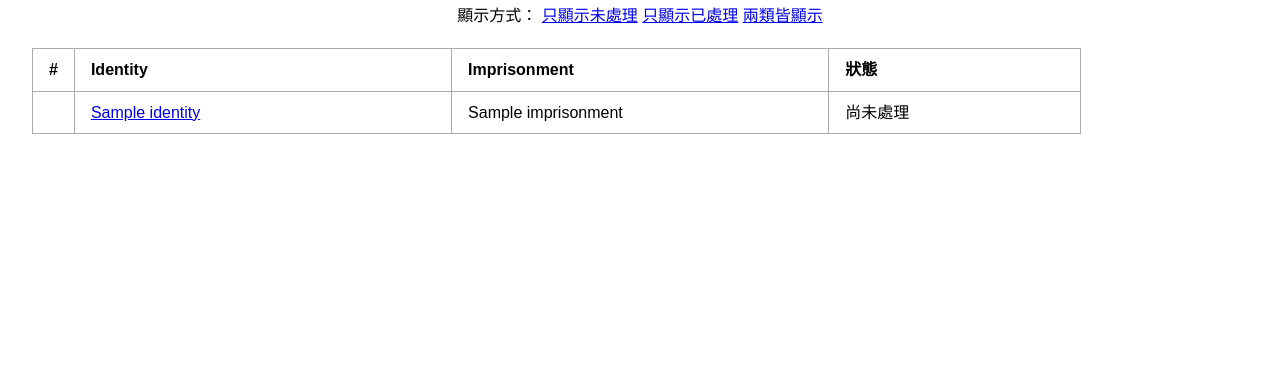
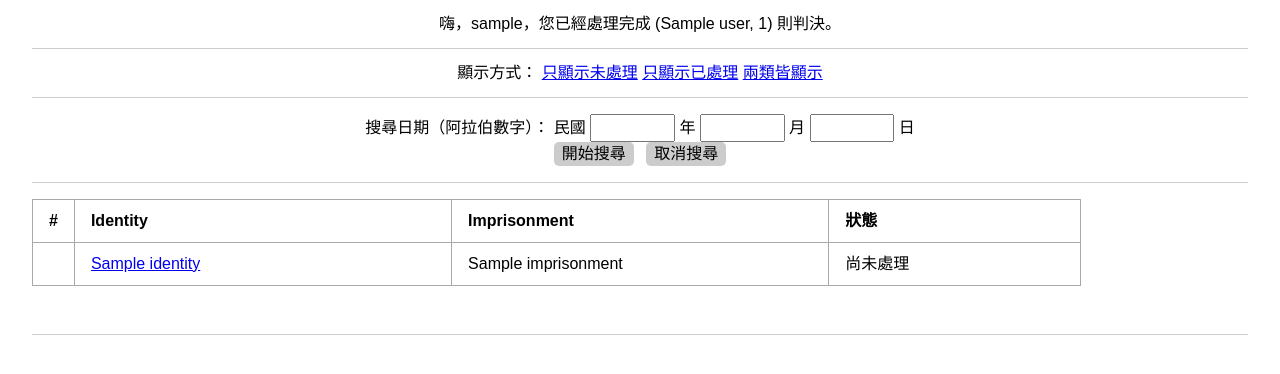
Before and after one commit to katrina376/wenizit, a Flask app: template templates/index.html in a window 1280 px wide. Shown: the top 374 px of the page. Run offline with Flask 2, Linux system fonts and the light colour scheme; the template is opened without the code that fills it: most values are stand-ins (such as "Sample title", 1, 10 or a date in 2020).

Commit message:
Add search and users

```diff
--- a/application.py
+++ b/application.py
@@ -1,4 +1,6 @@
-from flask import Flask, render_template, request
+from functools import wraps
+
+from flask import Flask, render_template, request, Response
 app = Flask(__name__)
 
 from pymongo import MongoClient
@@ -7,6 +9,8 @@
 import os
 import json
 import re
+
+from utils.ara2man import ara2man
 
 # SETTINGS
 regexp = r'([\d同一二三四五六七八九十]+年[、同某\d一二三四五六七八九十零]*月[初間某\d卅廿一二三四五六七八九十零]+日?)'
@@ -22,24 +26,84 @@
                      socketKeepAlive=True)
 db = client.get_default_database()
 judgements = db.judgements
+users = db.users
+
+def check_auth(username, password):
+    user = users.find_one({ 'username': username })
+    if user is None:
+        return False and False
+    else:
+        return username == user['username'] and password == user['password']
+
+def authenticate():
+    """Sends a 401 response that enables basic auth"""
+    return Response(
+    'Could not verify your access level for that URL.\n'
+    'You have to login with proper credentials', 401,
+    {'WWW-Authenticate': 'Basic realm="Login Required"'})
+
+def requires_auth(f):
+    @wraps(f)
+    def decorated(*args, **kwargs):
+        auth = request.authorization
+        if not auth or not check_auth(auth.username, auth.password):
+            return authenticate()
+        return f(*args, **kwargs)
+    return decorated
 
 @app.route('/')
+@requires_auth
 def index():
+    user = request.authorization.username
+    u = users.find({}, {'_id': 0, 'username': 1})[:]
+    finish = {}
+    finish.update(map(lambda e: (e['username'], judgements.find({'editor': e['username']}).count()), u))
+
     pagination_len = 40
     per_page = 80
 
     page_num = int(request.args.get('p', 1))
+    query_conds = []
+
+    query_show = ''
 
     show = request.args.get('show', 'false')
     if show == 'false':
-        query = judgements.find({'state': False}).sort('_id')
-        q = ''
+        query_conds.append({'state': False})
+        query_show += ''
     elif show == 'true':
-        query = judgements.find({'state': True}).sort('_id')
-        q = '&show=true'
+        query_conds.append({'state': True})
+        query_show += '&show=true'
     else:
-        query = judgements.find().sort('_id')
-        q = '&show=both'
+        query_conds.append({})
+        query_show += '&show=both'
+
+    query_date = ''
+
+    year_ara = request.args.get('syr', '').strip()
+    month_ara = request.args.get('smth', '').strip()
+    day_ara = request.args.get('sd', '').strip()
+
+    if year_ara != '' and month_ara != '' and day_ara != '':
+        year_man = ara2man(year_ara)
+        month_man = ara2man(month_ara)
+        day_man = ara2man(day_ara)
+
+        query_date += '&syr={year}&smth={month}&sd={day}'.format(year=year_ara, month=month_ara, day=day_ara)
+
+        # Rules of date including abbreviations
+        search = [
+            re.compile('{year}年{month}月{day}日'.format(year=year_ara, month=month_ara, day=day_ara)),
+            re.compile('{year}年{month}月{day}日'.format(year=year_man, month=month_man, day=day_man)),
+            re.compile('{year}年.*同年{month}月{day}日'.format(year=year_ara, month=month_ara, day=day_ara)),
+            re.compile('{year}年.*同年{month}月{day}日'.format(year=year_man, month=month_man, day=day_man)),
+            re.compile('{year}年.*{month}月.*同月{day}日'.format(year=year_ara, month=month_ara, day=day_ara)),
+            re.compile('{year}年.*{month}月.*同月{day}日'.format(year=year_man, month=month_man, day=day_man)),
+        ]
+
+        query_conds.append({'$or': [{'事實理由': {'$regex': reg}} for reg in search]})
+
+    query = judgements.find({'$and': query_conds})
 
     part = query.skip((page_num - 1) * per_page).limit(per_page)
     all_page_num = int(query.count() / per_page) + 1
@@ -61,12 +125,16 @@
                             per_page=per_page,
                             current_page_num=page_num,
                             all_page_num=all_page_num,
+                            search={'year': year_ara, 'month': month_ara, 'day': day_ara},
                             lb=lb,
                             ub=ub,
-                            q=q)
+                            query_show=query_show,
+                            query_date=query_date,
+                            username=user,
+                            finish=finish)
 
-# TODO: comment
 @app.route('/j/<jid>')
+@requires_auth
 def judgement(jid=None):
     j = judgements.find_one({'_id': ObjectId(jid)})
     raw = j['事實理由']
@@ -118,15 +186,18 @@
                             content=content,
                             judgement=j,
                             count_of_date=count_of_date,
-                            count_of_identity=count_of_identity)
+                            count_of_identity=count_of_identity,
+                            )
 
 @app.route('/j/<jid>/save', methods=['POST'])
+@requires_auth
 def save(jid=None):
     try:
+        user = request.authorization.username
         j = judgements.find({'_id': ObjectId(jid)}).sort("_id").limit(1)
         dates = request.form.getlist('chosen-date')
         judgements.update_one({'_id': ObjectId(jid)},
-                              {'$set': {'dates': dates, 'state': True}},
+                              {'$set': {'dates': dates, 'state': True, 'editor': user}},
                               upsert=False)
         n = judgements.find({'_id': {'$gt': ObjectId(jid) },
                              'state': False}).sort('_id').limit(1)
@@ -138,11 +209,13 @@
         return 'Something went wrong. <a href="/j/{jid}">Go back</a> and try again.'.format(jid=jid)
 
 @app.route('/j/<jid>/pass')
+@requires_auth
 def pass_over(jid=None):
     try:
+        user = request.authorization.username
         j = judgements.find_one({'_id': ObjectId(jid)})
         judgements.update_one({'_id': ObjectId(jid)},
-                              {'$set': {'dates': [], 'state': True}},
+                              {'$set': {'dates': [], 'state': True, 'editor': user}},
                               upsert=False)
         n = judgements.find({'_id': {'$gt': ObjectId(jid) },
                              'state': False}).sort('_id').limit(1)
@@ -154,11 +227,13 @@
         return 'Something went wrong. <a href="/j/{jid}">Go back</a> and try again.'.format(jid=jid)
 
 @app.route('/j/<jid>/skip')
+@requires_auth
 def skip(jid=None):
     try:
+        user = request.authorization.username
         j = judgements.find_one({'_id': ObjectId(jid)})
         judgements.update_one({'_id': ObjectId(jid)},
-                              {'$set': {'tag': True}},
+                              {'$set': {'tag': True, 'editor': user}},
                               upsert=False)
         n = judgements.find({'_id': {'$gt': ObjectId(jid) },
                              'state': False}).sort('_id').limit(1)
@@ -168,3 +243,6 @@
             return 'Temporarily skipped! Go back to <a href="/?show=both">the list</a>.'
     except:
         return 'Something went wrong. <a href="/j/{jid}">Go back</a> and try again.'.format(jid=jid)
+
+if __name__ == "__main__":
+    app.run()
--- /dev/null
+++ b/static/index.js
@@ -0,0 +1,46 @@
+var $ = function (s) {
+  return document.querySelector(s);
+}
+var $$ = function (s) {
+  return document.querySelectorAll(s);
+}
+
+$('#search-time-box').addEventListener('submit', function(ev) {
+  ev.preventDefault();
+
+  var has_blank = false;
+  var not_number = false;
+
+  for (var i = 0; i < $$('#search-time-box input').length; ++i) {
+    var str = String($$('#search-time-box input')[i].value);
+
+    // Check if any input is blank
+    if (str.length == 0) {
+      has_blank = true;
+      break;
+    }
+
+    // Check if any input contains non-number
+    var check = /\d*/.test(str);
+    if (!check) {
+      not_number = true;
+      break;
+    }
+  }
+
+  if (has_blank) {
+    alert('未完整填寫搜尋欄位！');
+  } else if (not_number) {
+    alert('搜尋欄位包含非阿拉伯數字！');
+  } else {
+    ev.target.submit();
+  }
+})
+
+$('#search-time-box #cancel').addEventListener('click', function(ev) {
+  ev.preventDefault();
+  for (var i = 0; i < $$('#search-time-box input').length; ++i) {
+    $$('#search-time-box input')[i].value = '';
+  }
+  $('#search-time-box').submit();
+})
--- a/static/script.js
+++ b/static/judgement.js
@@ -57,11 +57,11 @@
   $('#typein').value = '';
 })
 
-$('#save').addEventListener('click', function (ev) {
+$('#form-date').addEventListener('submit', function (ev) {
   ev.preventDefault();
   if ($$('#chosen-date li').length < 1) {
     alert('未選擇日期！');
   } else {
-    $('#form-date').submit();
+    ev.target.submit();
   }
 })
--- a/static/style.css
+++ b/static/style.css
@@ -115,10 +115,12 @@
   padding: 0.2em 0.4em;
 }
 
-#pagination, #show-type {
+#pagination, #show-type, #search-time, #record {
   position: relative;
   text-align: center;
-  padding: 0.5em;
+  margin: 0 2em;
+  padding: 1em;
+  border-bottom: 1px solid #CCC;
 }
 
 .pagination-page {
--- a/templates/index.html
+++ b/templates/index.html
@@ -7,11 +7,31 @@
     <link rel="stylesheet" type="text/css" href="/static/style.css">
   </head>
   <body>
+    <div id="record">
+      嗨，{{ username }}，您已經處理完成 {{ finish[username] }} 則判決。
+      {%- if username == 'admin' -%}
+        {%- for user, count in finish.items() -%}
+        {{ user }} 完成 {{ count }} 則。
+        {%- endfor -%}
+      {%- endif %}
+    </div>
     <div id="show-type">
       顯示方式：
-      <a href="/">只顯示未處理</a>
-      <a href="/?show=true">只顯示已處理</a>
-      <a href="/?show=both">兩類皆顯示</a>
+      <a href="/?{{ query_date }}">只顯示未處理</a>
+      <a href="/?show=true{{ query_date }}">只顯示已處理</a>
+      <a href="/?show=both{{ query_date }}">兩類皆顯示</a>
+    </div>
+    <div id="search-time">
+      <form id="search-time-box" method="get" action="/">
+        <p>
+          <label>搜尋日期（阿拉伯數字）：</label>
+          民國 <input name="syr" size="5" class="search" value="{{search.year}}"/> 年 <input name="smth" size="5" class="search" value="{{search.month}}"/> 月 <input name="sd" size="5" class="search" value="{{search.day}}"/> 日
+        </p>
+        <p>
+          <button class="button" type="submit">開始搜尋</button>
+          <button class="button" type="button" id="cancel">取消搜尋</button>
+        </p>
+      </form>
     </div>
     <table id="list">
       <thead>
@@ -30,7 +50,7 @@
           <td>{{ j.imprisonment }}</td>
           <td>
             {% if j.state == True -%}
-            已處理，
+            {{ j.editor }} 已處理，
               {%- if j.dates|count > 0 -%}
               選擇日期：
               <ul>
@@ -58,13 +78,14 @@
         {%- if idx == current_page_num -%}
           <span class="pagination-page">{{ idx }}</span>
         {%- elif idx == lb -%}
-          <a class="pagination-page" href="/?p={{ idx }}{{ q }}">...</a>
+          <a class="pagination-page" href="/?p={{ idx }}{{ query_show }}{{ query_date }}">...</a>
         {%- elif idx == ub -%}
-          <a class="pagination-page" href="/?p={{ idx }}{{ q }}">...</a>
+          <a class="pagination-page" href="/?p={{ idx }}{{ query_show }}{{ query_date }}">...</a>
         {%- else -%}
-          <a class="pagination-page" href="/?p={{ idx }}{{ q }}">{{ idx }}</a>
+          <a class="pagination-page" href="/?p={{ idx }}{{ query_show }}{{ query_date }}">{{ idx }}</a>
         {%- endif -%}
       {%- endfor %}
     </div>
+    <script src="/static/index.js"></script>
   </body>
 </html>
--- a/templates/judgement.html
+++ b/templates/judgement.html
@@ -77,6 +77,6 @@
         <button type="submit" class="button" id="save">儲存選取日期</button>
       </form>
     </section>
-    <script src="/static/script.js"></script>
+    <script src="/static/judgement.js"></script>
   </body>
 </html>
--- /dev/null
+++ b/utils/ara2man.py
@@ -0,0 +1,55 @@
+import re
+
+digit = {
+    'one': lambda x: ones[x],
+    'ten': lambda x: tens[x] if x in tens else ones[x] + '十',
+    'hundred': lambda x: hundreds[x]
+}
+
+ones = {
+    '0' : '零',
+    '1' : '一',
+    '2' : '二',
+    '3' : '三',
+    '4' : '四',
+    '5' : '五',
+    '6' : '六',
+    '7' : '七',
+    '8' : '八',
+    '9' : '九',
+}
+
+tens = {
+    '0': '零',
+    '2': '廿',
+    '3': '卅',
+}
+
+hundreds = {
+    '1': '一百'
+}
+
+def ara2man(ara):
+    '''
+    Convert Hindu-Arabic numerals into Mandarin
+    '''
+
+    man = ''
+
+    if ara == '':
+        return '.*'
+
+    if len(ara) == 1:
+        man = digit['one'](ara[0])
+    elif len(ara) == 2:
+        man = digit['ten'](ara[0]) + digit['one'](ara[1])
+    elif len(ara) == 3:
+        man = digit['hundred'](ara[0]) + digit['ten'](ara[1]) + digit['one'](ara[2])
+
+    if man[-1] == '零':
+        man = man[:-1]
+
+    if man[0] == '一' and len(ara) == 2:
+        man = man[1:]
+
+    return man
```
